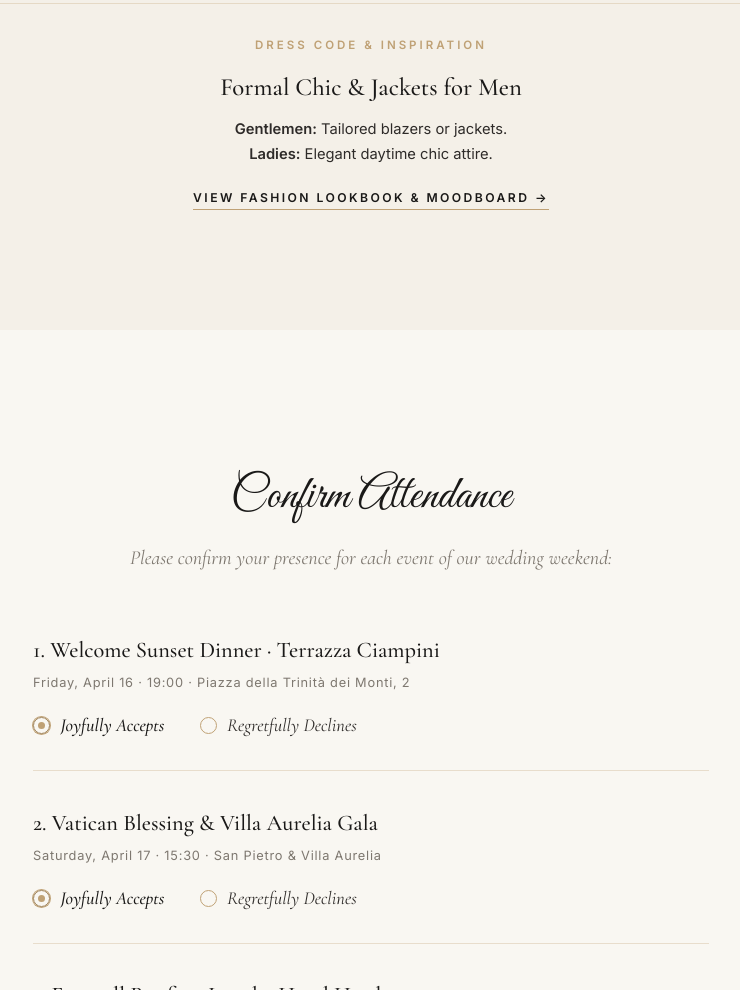
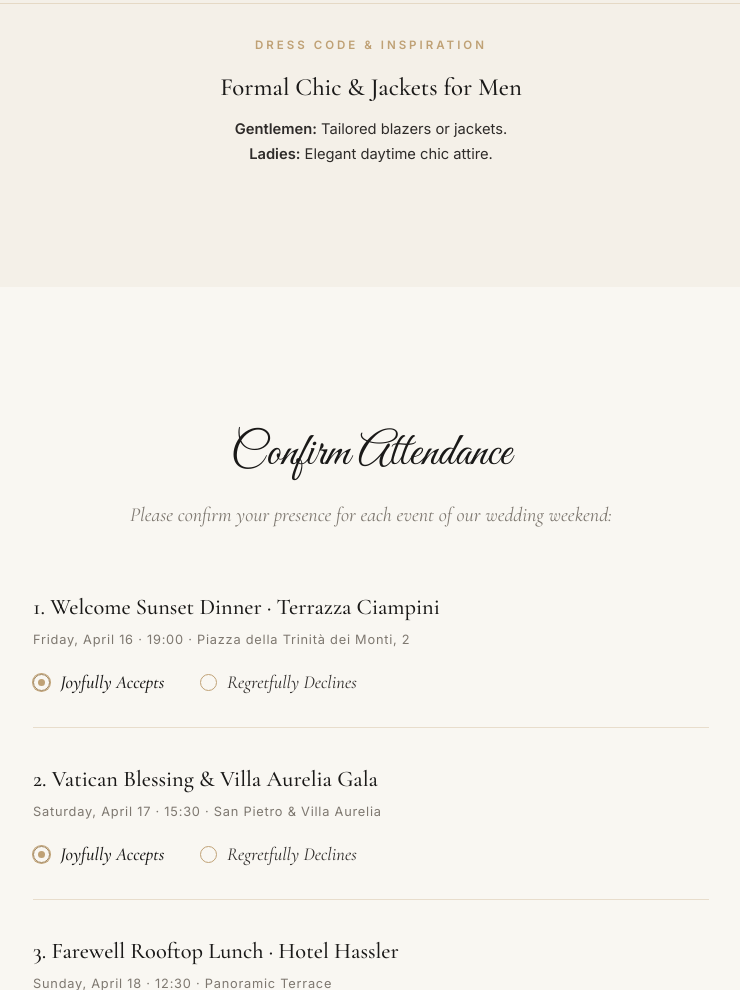
Before and after one commit to eliainnamorati-a11y/wedding, a plain HTML site: page fausto-innamorati.html in a window 1280 px wide. Shown: the part 4793-5783 px from the top of the page, without its empty margins (269-1009 px from the left). Drawn offline with nearby package versions, Linux system fonts and the light colour scheme; a web font is replaced by a local one.

Commit message:
feat: remove lookbook button from Day 3 attire section

```diff
--- a/fausto-innamorati.html
+++ b/fausto-innamorati.html
@@ -1441,9 +1441,6 @@
             <strong>Gentlemen:</strong> Tailored blazers or jackets.<br>
             <strong>Ladies:</strong> Elegant daytime chic attire.
           </p>
-          <button type="button" class="attire-lookbook-link" onclick="openLookbook('day3')">
-            <span>View Fashion Lookbook &amp; Moodboard &rarr;</span>
-          </button>
         </div>
 
       </div>
```
Also changed, not shown: fausto-innamorati/index.html (+0 -3 lines), fausto.html (+0 -3 lines), fausto/index.html (+0 -3 lines).
